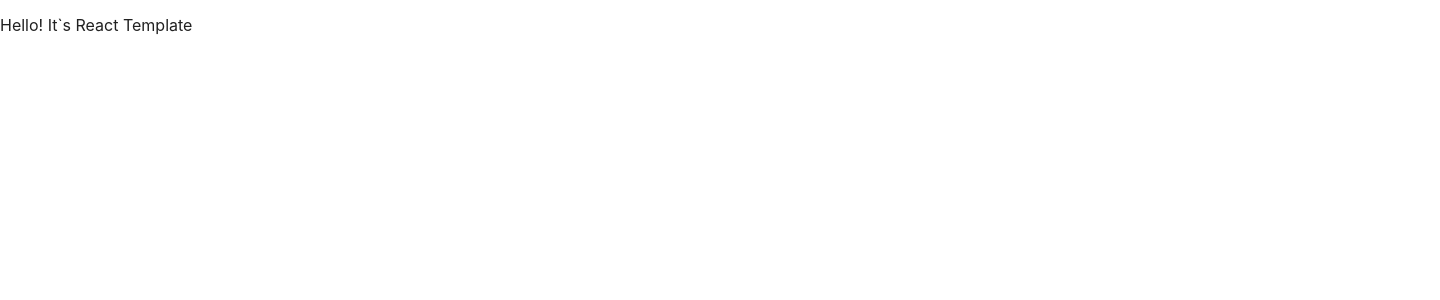
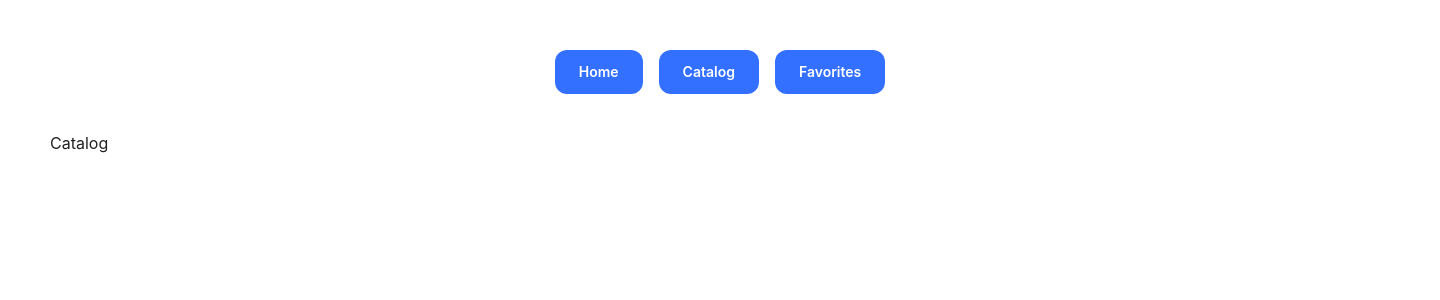
Before and after one commit to batalova-kira/react-vite-template, a React (Create React App) app: page /react-vite-template/catalog in a window 1280 px wide. Shown: the top 300 px of the page, 1440 px wide, since content can reach past the window. Built offline with nearby package versions, Linux system fonts and the light colour scheme.

Commit message:
add routing

```diff
--- a/package.json
+++ b/package.json
@@ -14,8 +14,9 @@
         "react": "^18.2.0",
         "react-dom": "^18.2.0",
         "react-redux": "^9.1.0",
-        "react-router-dom": "^6.22.2",
+        "react-router-dom": "^6.22.3",
         "react-scripts": "5.0.1",
+        "redux-persist": "^6.0.0",
         "styled-components": "^6.1.8",
         "web-vitals": "^2.1.4"
     },
--- /dev/null
+++ b/pages/Catalog.jsx
@@ -0,0 +1,7 @@
+import React from "react";
+
+const Catalog = () => {
+    return <div>Catalog</div>;
+};
+
+export default Catalog;
--- /dev/null
+++ b/pages/Favorites.jsx
@@ -0,0 +1,7 @@
+import React from "react";
+
+const Favorites = () => {
+    return <div>Favorites</div>;
+};
+
+export default Favorites;
--- /dev/null
+++ b/pages/HomePage.jsx
@@ -0,0 +1,7 @@
+import React from "react";
+
+const HomePage = () => {
+    return <div>HomePage</div>;
+};
+
+export default HomePage;
--- /dev/null
+++ b/redux/store.js
@@ -0,0 +1,41 @@
+import { configureStore } from "@reduxjs/toolkit";
+
+import {
+    persistStore,
+    persistReducer,
+    FLUSH,
+    REHYDRATE,
+    PAUSE,
+    PERSIST,
+    PURGE,
+    REGISTER,
+} from "redux-persist";
+import storage from "redux-persist/lib/storage";
+
+const carsConfig = {
+    key: "cars",
+    storage,
+    whitelist: ["favorite"],
+    // blacklist: ['isLoading', 'error'],
+};
+
+export const store = configureStore({
+    reducer: {
+        // cars: persistReducer(carsConfig, carsReducer),
+    },
+    middleware: (getDefaultMiddleware) =>
+        getDefaultMiddleware({
+            serializableCheck: {
+                ignoredActions: [
+                    FLUSH,
+                    REHYDRATE,
+                    PAUSE,
+                    PERSIST,
+                    PURGE,
+                    REGISTER,
+                ],
+            },
+        }),
+});
+
+export const persistor = persistStore(store);
--- a/src/main.jsx
+++ b/src/main.jsx
@@ -4,12 +4,21 @@
 import App from "./сomponents/App";
 
 import { GlobalStyle } from "./сomponents/GlobalStyle";
+import { BrowserRouter } from "react-router-dom";
+import { Provider } from "react-redux";
+import { persistor, store } from "../redux/store";
+import { PersistGate } from "redux-persist/integration/react";
 
 const root = ReactDOM.createRoot(document.getElementById("root"));
 root.render(
     <React.StrictMode>
-        <App />
-        <GlobalStyle />
+        <BrowserRouter basename="/react-vite-template">
+            <Provider store={store}>
+                <PersistGate persistor={persistor}></PersistGate>
+                <App />
+                <GlobalStyle />
+            </Provider>
+        </BrowserRouter>
     </React.StrictMode>
 );
 
--- a/src/сomponents/App.jsx
+++ b/src/сomponents/App.jsx
@@ -1,11 +1,27 @@
-function App() {
+import { Route, Routes } from "react-router-dom";
+import { Suspense, lazy } from "react";
+import { Navigate } from "react-router-dom";
+
+import Layout from "./Layout/Layout";
+
+const HomePage = lazy(() => import("../../pages/HomePage"));
+const Catalog = lazy(() => import("../../pages/Catalog"));
+const Favorites = lazy(() => import("../../pages/Favorites"));
+
+export const App = () => {
     return (
-        <div>
-            <header>
-                <p>Hello! It`s React Template </p>
-            </header>
-        </div>
+        <Layout>
+            <Suspense fallback={<p>Loading..</p>}>
+                <Routes>
+                    <Route path="/" element={<HomePage />} />
+                    <Route path="/catalog" element={<Catalog />} />
+                    <Route path="/favorites" element={<Favorites />} />
+                    {/* <Route path="/posts/:postId/*" element={<PostDetails />} /> */}
+                    <Route path="*" element={<Navigate to="/" />} />
+                </Routes>
+            </Suspense>
+        </Layout>
     );
-}
+};
 
 export default App;
--- /dev/null
+++ b/src/сomponents/Layout/Layout.jsx
@@ -0,0 +1,23 @@
+import React from "react";
+import { Container, Header, StyledNavLink } from "./Layout.styled";
+
+const Layout = ({ children }) => {
+    return (
+        <Container>
+            <Header>
+                <StyledNavLink className="header-link" to="/">
+                    Home
+                </StyledNavLink>
+                <StyledNavLink className="header-link" to="/catalog">
+                    Catalog
+                </StyledNavLink>
+                <StyledNavLink className="header-link" to="/favorites">
+                    Favorites
+                </StyledNavLink>
+            </Header>
+            <main>{children}</main>
+        </Container>
+    );
+};
+
+export default Layout;
--- /dev/null
+++ b/src/сomponents/Layout/Layout.styled.js
@@ -0,0 +1,36 @@
+import styled from "styled-components";
+import { NavLink } from "react-router-dom";
+
+export const Container = styled.div`
+    width: 1440px;
+    padding: 50px;
+`;
+
+export const Header = styled.header`
+    display: flex;
+    justify-content: center;
+    gap: 16px;
+    margin-bottom: 40px;
+`;
+
+export const StyledNavLink = styled(NavLink)`
+    padding: 12px 24px;
+    border-radius: 12px;
+    border: none;
+
+    /* font-family: var(--font-family); */
+    font-weight: 600;
+    font-size: 14px;
+    line-height: 1.43;
+    text-decoration: none;
+    color: #fff;
+    background: #3470ff;
+    transition-duration: 0.4s;
+
+    &:hover {
+        cursor: pointer;
+        background: #fff;
+        color: #0b44cd;
+        box-shadow: 0px 2px 5px 3px #97b1bf;
+    }
+`;
```
Also changed, not shown: 2 other files (tests, documents, lock files or other folders).
